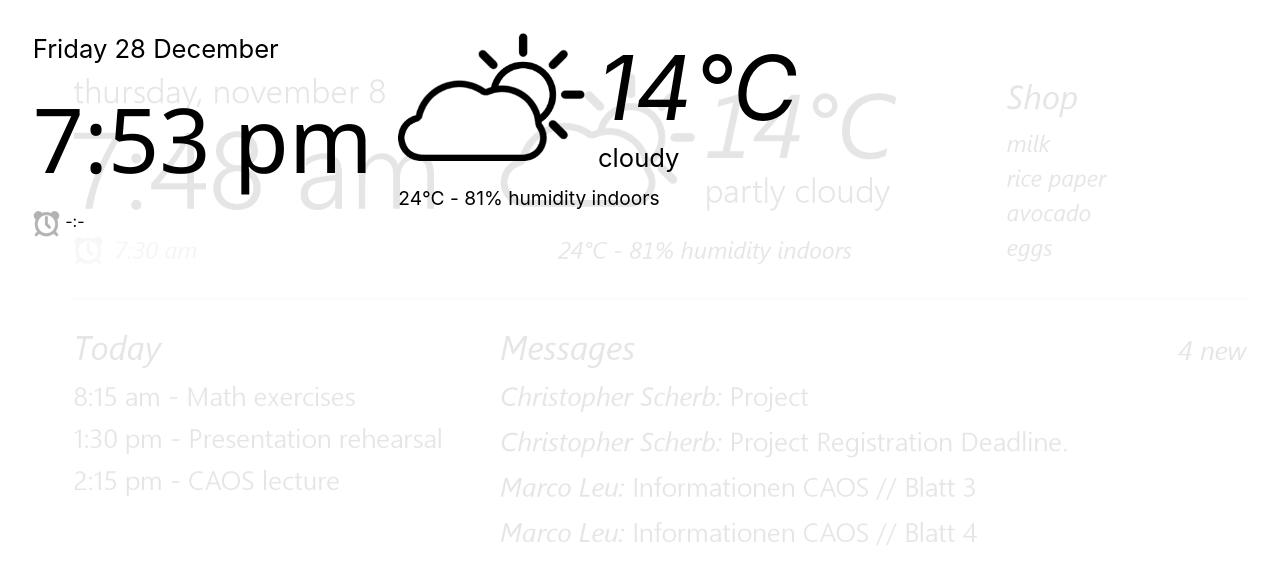
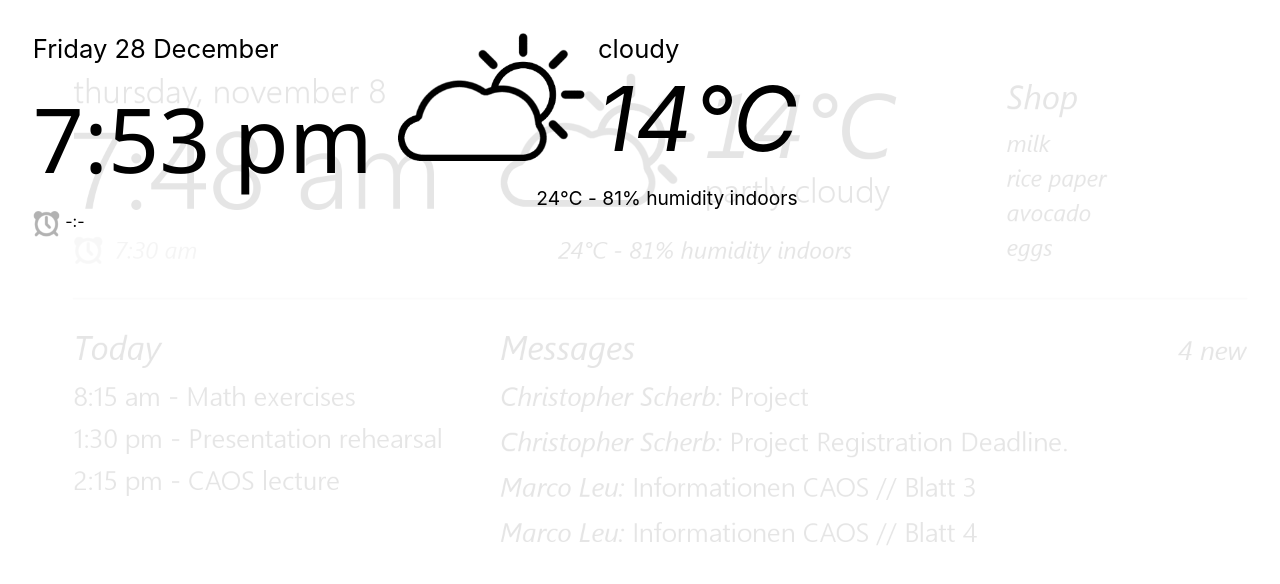
Before and after one commit to dacostaeric/smartpi, a React (Create React App) app in the folder smartpi-react/: page / in a window 1280 px wide. Shown: the top 584 px of the page. Built offline with nearby package versions, Linux system fonts and the light colour scheme.

Commit message:
Swap text and temperature

```diff
--- a/smartpi-react/src/component/Weather.js
+++ b/smartpi-react/src/component/Weather.js
@@ -19,7 +19,7 @@ font-size: ${theme.weather.weatherTextSize};
 `;
 
 const SensorText = styled.div`
-float: left;
+float: right;
 font-size: ${theme.weather.sensorTextSize};
 margin-top: ${theme.tilePadding};
 `;
@@ -34,12 +34,12 @@ const Weather = (props) => {
     <div>
       <WeatherIcon src={weatherIconImage}/>
       <WeatherTextWrapper>
+        <WeatherText>
+          {props.text ? props.text : "-"}
+        </WeatherText>
         <WeatherTemperature>
           {props.temperature ? props.temperature : "-"}&#8451;
         </WeatherTemperature>
-        <WeatherText>
-          {props.text ? props.text : "-"}
-        </WeatherText>
       </WeatherTextWrapper>
     </div>
     <SensorText>
```
